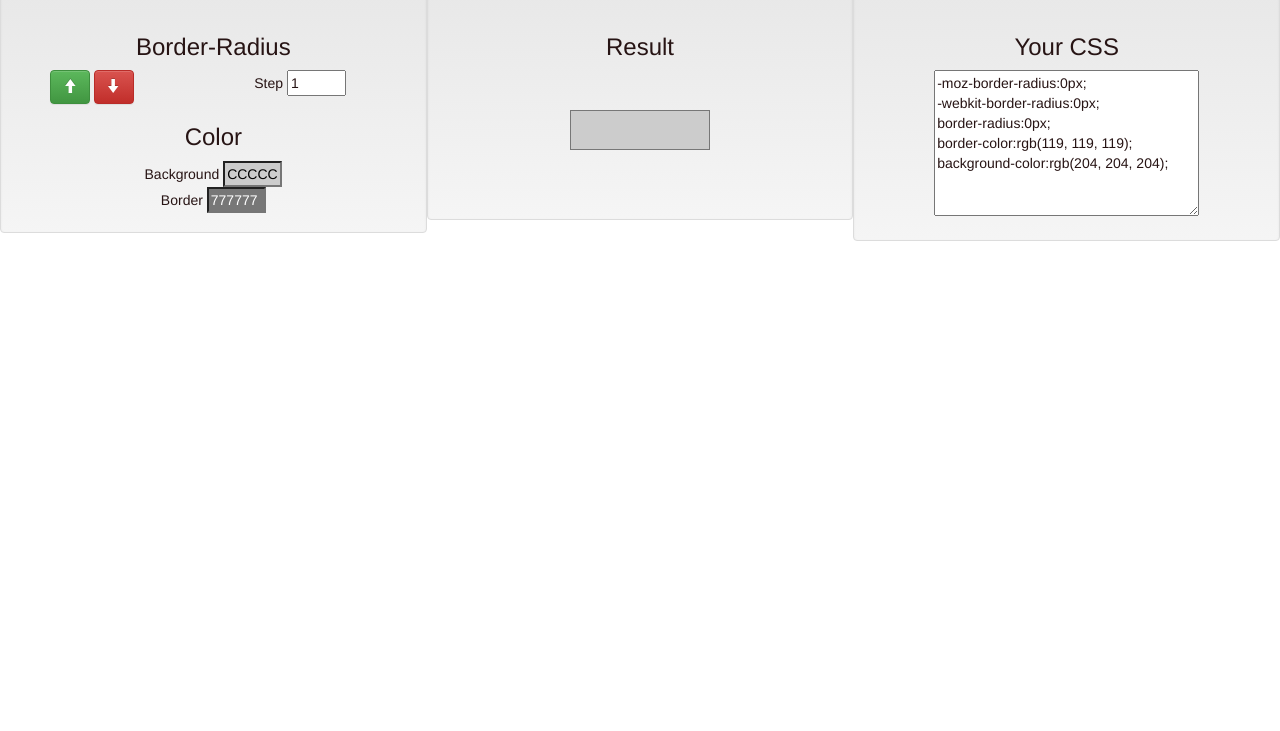
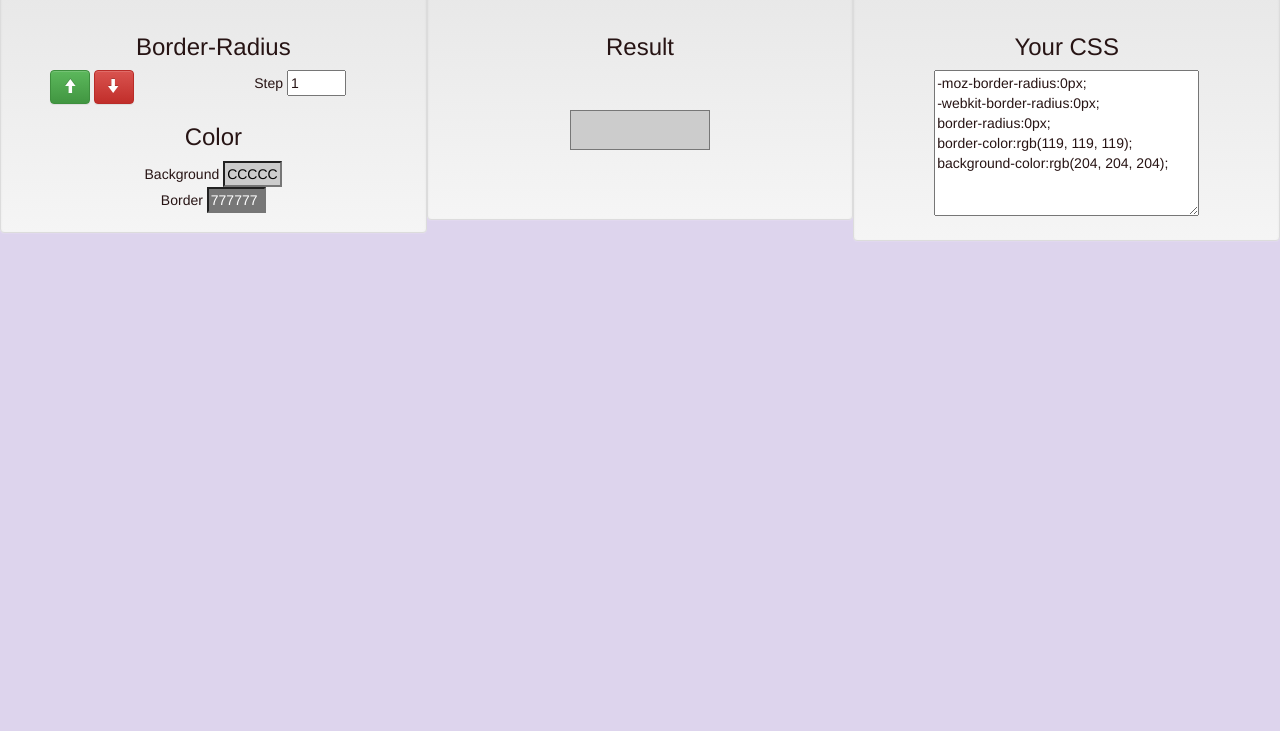
Before and after one commit to ProvokatorDark/Button-Generator, a plain HTML site: page index.html in a window 1280 px wide. Shown: the part 69-800 px from the top of the page. Drawn offline with nearby package versions, Linux system fonts and the light colour scheme.

Commit message:
CSS Update 2

```diff
--- a/css/main.css
+++ b/css/main.css
@@ -5,6 +5,7 @@
    ========================================================================== */
 body {
 	color: #271414;
+	background-color: #ddd4ed;
 }
 .create{
 	height: 40px;
```
